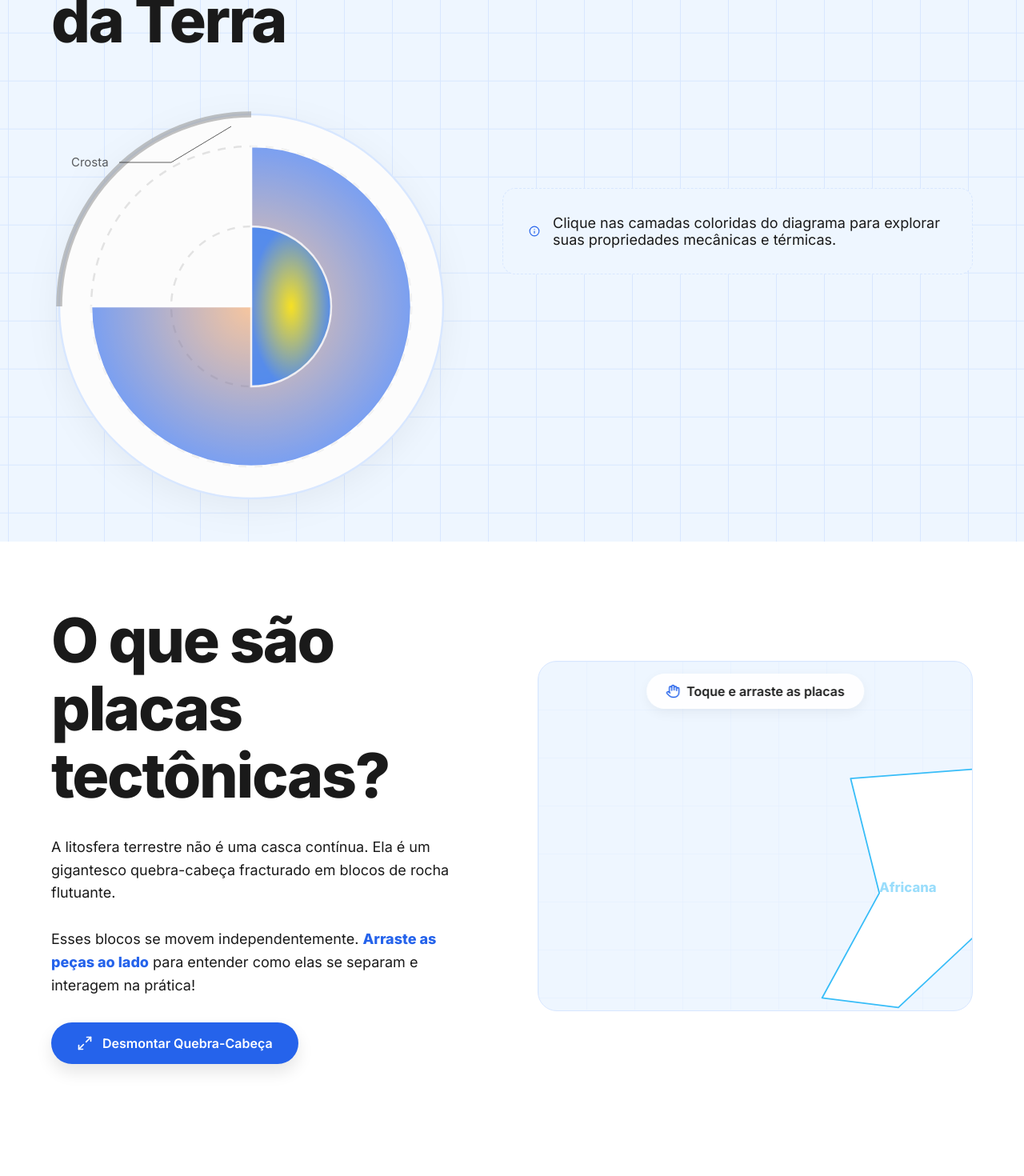
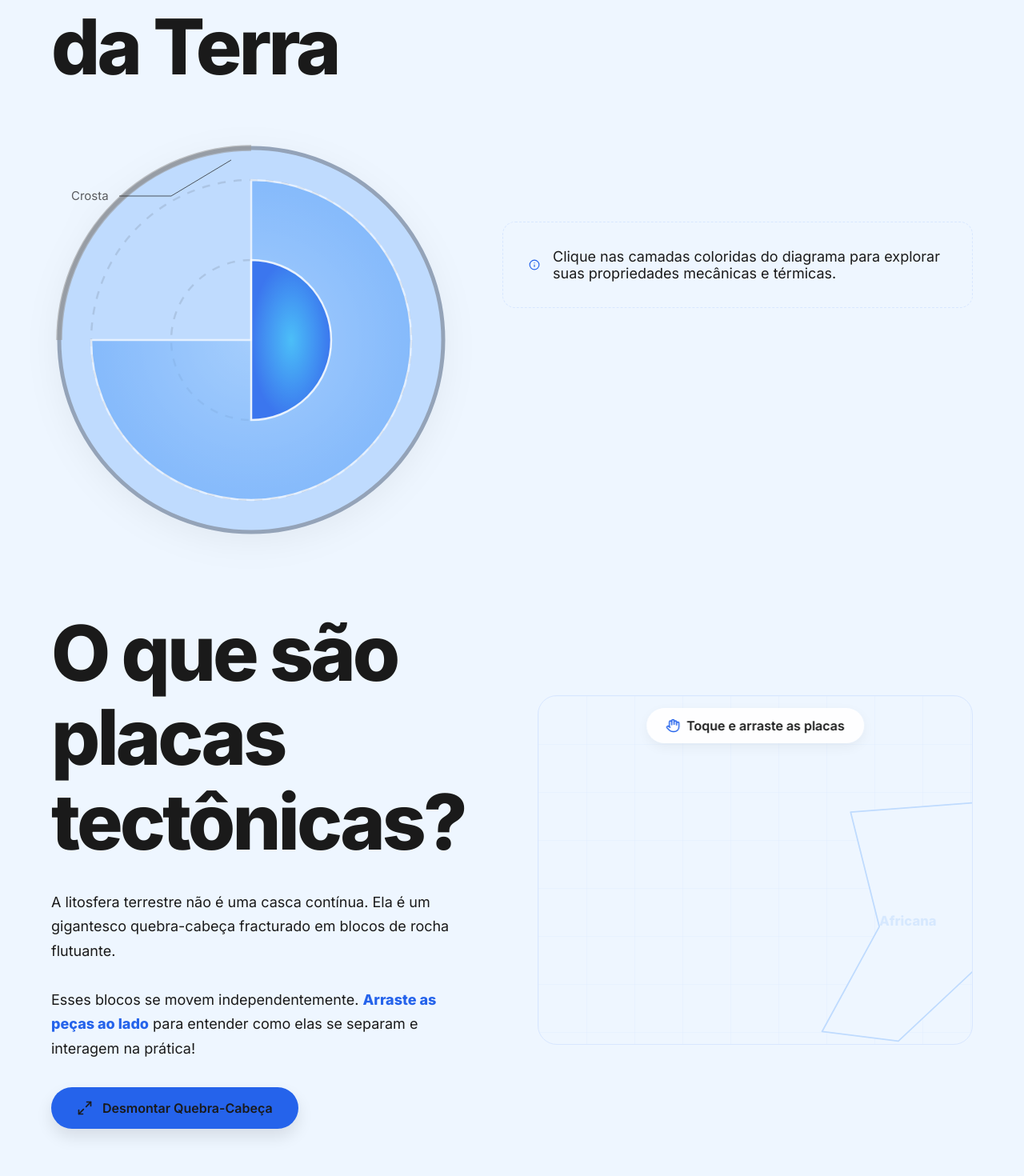
Before and after one commit to Lucasmoney/Placas-Tectonicas, a React (Vite) app: page / in a window 1280 px wide. Shown: the part 940-2410 px from the top of the page at 80% size. Built offline with nearby package versions, Linux system fonts and the light colour scheme.

Commit message:
Feat: Change color palette to Dark Blue Premium theme strictly keeping original structure and logic

```diff
--- a/src/App.jsx
+++ b/src/App.jsx
@@ -53,9 +53,9 @@ function App() {
         <Summary />
         <Quiz />
         <footer style={{ padding: '3rem 5%', textAlign: 'center', backgroundColor: 'transparent', marginTop: '2rem' }}>
-          <div style={{ padding: '2rem', borderRadius: '16px', background: 'white', border: '1px solid var(--color-grid)', boxShadow: '0 10px 30px rgba(0,0,0,0.02)' }}>
+          <div style={{ padding: '2rem', borderRadius: '16px', background: 'var(--color-card)', border: '1px solid var(--color-card-border)', boxShadow: '0 10px 30px rgba(0,0,0,0.2)' }}>
             <p style={{ color: 'var(--color-accent)', fontSize: '0.875rem', fontWeight: 800, textTransform: 'uppercase', letterSpacing: '0.05em', marginBottom: '0.5rem' }}>Equipe de Desenvolvimento</p>
-            <p style={{ color: '#555', fontSize: '1.125rem', fontWeight: 600 }}>
+            <p style={{ color: 'var(--color-text-secondary)', fontSize: '1.125rem', fontWeight: 600 }}>
               Beatriz &bull; Eloisa &bull; Maria Vitória &bull; Ana Carolina &bull; Milena &bull; Yasmin &bull; Lucas
             </p>
           </div>
--- a/src/components/EarthAnatomy.jsx
+++ b/src/components/EarthAnatomy.jsx
@@ -47,16 +47,16 @@ const EarthAnatomy = () => {
           <svg viewBox="0 0 100 100" style={{ width: '100%', height: 'auto', overflow: 'visible', filter: 'drop-shadow(0 10px 20px rgba(0,0,0,0.05))' }}>
             <defs>
               <radialGradient id="mantle-grad" cx="50%" cy="50%" r="50%">
-                <stop offset="0%" stopColor="#f4a261" />
-                <stop offset="100%" stopColor="#2563EB" />
+                <stop offset="0%" stopColor="#93C5FD" />
+                <stop offset="100%" stopColor="#60A5FA" />
               </radialGradient>
               <radialGradient id="mantle-grad-active" cx="50%" cy="50%" r="50%">
                 <stop offset="0%" stopColor="#f4a261" />
                 <stop offset="100%" stopColor="#d84b2a" />
               </radialGradient>
               <radialGradient id="core-grad" cx="50%" cy="50%" r="50%">
-                <stop offset="0%" stopColor="#ffea00" />
-                <stop offset="100%" stopColor="#3B82F6" />
+                <stop offset="0%" stopColor="#38BDF8" />
+                <stop offset="100%" stopColor="#2563EB" />
               </radialGradient>
               <radialGradient id="core-grad-active" cx="50%" cy="50%" r="50%">
                 <stop offset="0%" stopColor="#fffb00" />
@@ -65,7 +65,7 @@ const EarthAnatomy = () => {
             </defs>
 
             {/* Base Outline */}
-            <circle cx="50" cy="50" r="48" fill="#fcfcfc" stroke="var(--color-grid)" strokeWidth="0.5" />
+            <circle cx="50" cy="50" r="48" fill="#BFDBFE" stroke={activeLayer === 'crust' ? 'var(--color-accent)' : '#94A3B8'} strokeWidth="1" />
             <circle cx="50" cy="50" r="40" fill="none" stroke="rgba(0,0,0,0.1)" strokeWidth="0.5" strokeDasharray="2,2" />
             <circle cx="50" cy="50" r="20" fill="none" stroke="rgba(0,0,0,0.1)" strokeWidth="0.5" strokeDasharray="2,2" />
 
--- a/src/components/HeroSection.jsx
+++ b/src/components/HeroSection.jsx
@@ -44,7 +44,7 @@ const HeroSection = () => {
           initial={{ y: 20, opacity: 0 }}
           animate={{ y: 0, opacity: 1 }}
           transition={{ duration: 0.8, delay: 0.2, ease: "easeOut" }}
-          style={{ marginTop: '2rem', maxWidth: '600px', fontSize: '1.25rem', color: '#555' }}
+          style={{ marginTop: '2rem', maxWidth: '600px', fontSize: '1.25rem', color: 'var(--color-text-secondary)' }}
         >
           Uma planta baixa da litosfera terrestre: sistemas, motor e impactos geológicos.
         </motion.p>
@@ -80,7 +80,8 @@ const HeroSection = () => {
             width: '48px', height: '48px',
             borderRadius: '50%',
             border: '1px solid var(--color-grid)',
-            backgroundColor: 'white',
+            backgroundColor: 'var(--color-card)',
+            color: 'var(--color-text-title)',
             boxShadow: '0 4px 20px rgba(0,0,0,0.02)'
           }}
         >
--- a/src/components/TectonicPlates.jsx
+++ b/src/components/TectonicPlates.jsx
@@ -11,7 +11,7 @@ const TectonicPlates = () => {
     pacifica: {
       id: 'pacifica', name: 'Placa do Pacífico', size: '103.3M km²',
       desc: 'A maior placa do planeta. Seu movimento e atrito constante nas bordas criam o intenso Círculo de Fogo.',
-      color: '#EEF6FF', borderColor: '#3B82F6',
+      color: '#1D4ED8', borderColor: '#3B82F6',
       path: "M 60 80 L 320 60 L 380 320 L 260 540 L 40 480 Z",
       centerX: 200, centerY: 280,
       scatter: { x: -80, y: -40, rotate: -10 }
@@ -19,7 +19,7 @@ const TectonicPlates = () => {
     nazca: {
       id: 'nazca', name: 'Placa de Nazca', size: '15.6M km²',
       desc: 'Placa oceânica pesada que afunda (subducção) sob a América do Sul, erguendo a majestosa Cordilheira dos Andes.',
-      color: '#D8E7FF', borderColor: '#2563EB',
+      color: '#3B82F6', borderColor: '#60A5FA',
       path: "M 350 280 L 470 320 L 440 520 L 300 480 Z",
       centerX: 390, centerY: 400,
       scatter: { x: -30, y: 80, rotate: 15 }
@@ -27,7 +27,7 @@ const TectonicPlates = () => {
     sul_americana: {
       id: 'sul_americana', name: 'Placa Sul-Americana', size: '43.6M km²',
       desc: 'O Brasil repousa de forma segura exatamente no centro deste enorme bloco rochoso, longe do caos das bordas.',
-      color: '#F4F8FF', borderColor: '#60A5FA',
+      color: '#60A5FA', borderColor: '#93C5FD',
       path: "M 440 160 L 660 140 L 740 380 L 600 560 L 450 540 L 480 300 Z",
       centerX: 580, centerY: 350,
       scatter: { x: 40, y: -60, rotate: 8 }
@@ -35,7 +35,7 @@ const TectonicPlates = () => {
     africana: {
       id: 'africana', name: 'Placa Africana', size: '61.3M km²',
       desc: 'Está se afastando da placa Sul-Americana, fazendo com que o Oceano Atlântico cresça alguns centímetros por ano.',
-      color: '#FFFFFF', borderColor: '#38BDF8',
+      color: '#93C5FD', borderColor: '#BFDBFE',
       path: "M 700 120 L 960 100 L 960 450 L 800 600 L 640 580 L 760 360 Z",
       centerX: 820, centerY: 350,
       scatter: { x: 120, y: 40, rotate: -12 }
@@ -50,12 +50,12 @@ const TectonicPlates = () => {
   });
 
   return (
-    <section className="section-container" style={{ backgroundColor: 'white' }}>
+    <section className="section-container" style={{ backgroundColor: 'var(--color-bg)' }}>
       <div style={{ marginBottom: '4rem', display: 'flex', flexWrap: 'wrap', gap: 'clamp(2rem, 8vw, 4rem)', alignItems: 'center' }}>
 
         <div style={{ flex: '1 1 300px' }}>
-          <h2 className="text-huge" style={{ marginBottom: '2rem', color: '#1a1a1a', WebkitTextFillColor: '#1a1a1a' }}>O que são placas<br/>tectônicas?</h2>
-          <p className="text-body" style={{ color: '#1a1a1a', WebkitTextFillColor: '#1a1a1a', maxWidth: '500px', marginBottom: '2rem' }}>
+          <h2 className="text-huge" style={{ marginBottom: '2rem', color: 'var(--color-text-title)', WebkitTextFillColor: 'var(--color-text-title)' }}>O que são placas<br/>tectônicas?</h2>
+          <p className="text-body" style={{ color: 'var(--color-text-secondary)', WebkitTextFillColor: 'var(--color-text-secondary)', maxWidth: '500px', marginBottom: '2rem' }}>
             A litosfera terrestre não é uma casca contínua. Ela é um gigantesco quebra-cabeça fracturado em blocos de rocha flutuante.
             <br/><br/>
             Esses blocos se movem independentemente. <strong style={{ color: 'var(--color-accent)', WebkitTextFillColor: 'var(--color-accent)' }}>Arraste as peças ao lado</strong> para entender como elas se separam e interagem na prática!
@@ -67,8 +67,8 @@ const TectonicPlates = () => {
               display: 'inline-flex', alignItems: 'center', gap: '0.75rem',
               padding: '1rem 2rem',
               background: isScattered ? 'var(--color-text)' : 'var(--color-accent)',
-              color: 'white',
-              WebkitTextFillColor: 'white',
+              color: 'var(--color-text-title)',
+              WebkitTextFillColor: 'var(--color-text-title)',
               borderRadius: '30px',
               fontWeight: 600, fontSize: '1rem',
               transition: 'all 0.3s',
@@ -96,7 +96,7 @@ const TectonicPlates = () => {
                   top: '-1rem',
                   left: 0,
                   right: 0,
-                  background: 'white',
+                  background: 'var(--color-card)',
                   padding: '1.5rem',
                   borderRadius: '16px',
                   boxShadow: '0 20px 40px rgba(0,0,0,0.1)',
@@ -105,8 +105,8 @@ const TectonicPlates = () => {
                 }}
               >
                 <h4 style={{ fontSize: '1.25rem', marginBottom: '0.5rem', color: platesData[activePlate].borderColor, WebkitTextFillColor: platesData[activePlate].borderColor, fontWeight: 800 }}>{platesData[activePlate].name}</h4>
-                <div style={{ fontSize: '0.875rem', fontWeight: 600, marginBottom: '0.5rem', color: '#1a1a1a', WebkitTextFillColor: '#1a1a1a', textTransform: 'uppercase', letterSpacing: '0.05em' }}>Área: {platesData[activePlate].size}</div>
-                <p style={{ fontSize: '1rem', color: '#1a1a1a', WebkitTextFillColor: '#1a1a1a', lineHeight: 1.5 }}>{platesData[activePlate].desc}</p>
+                <div style={{ fontSize: '0.875rem', fontWeight: 600, marginBottom: '0.5rem', color: 'var(--color-text-secondary)', WebkitTextFillColor: 'var(--color-text-secondary)', textTransform: 'uppercase', letterSpacing: '0.05em' }}>Área: {platesData[activePlate].size}</div>
+                <p style={{ fontSize: '1rem', color: 'var(--color-text-secondary)', WebkitTextFillColor: 'var(--color-text-secondary)', lineHeight: 1.5 }}>{platesData[activePlate].desc}</p>
               </motion.div>
             ) : (
                <motion.div
@@ -131,7 +131,7 @@ const TectonicPlates = () => {
                   boxShadow: '0 5px 15px rgba(0,0,0,0.05)'
                 }}
               >
-                <Hand size={18} color="var(--color-accent)" /> <span style={{ color: '#1a1a1a', WebkitTextFillColor: '#1a1a1a' }}>Toque e arraste as placas</span>
+                <Hand size={18} color="var(--color-accent)" /> <span style={{ color: 'var(--color-text-secondary)', WebkitTextFillColor: 'var(--color-text-secondary)' }}>Toque e arraste as placas</span>
               </motion.div>
             )}
           </AnimatePresence>
@@ -180,7 +180,7 @@ const TectonicPlates = () => {
                     >
                       <path
                         d={plate.path}
-                        fill={activePlate === key ? plate.color : 'white'}
+                        fill={activePlate === key ? plate.color : 'var(--color-bg)'}
                         stroke={plate.borderColor}
                         strokeWidth={activePlate === key ? "6" : "3"}
                         strokeLinejoin="round"
--- a/src/index.css
+++ b/src/index.css
@@ -30,42 +30,57 @@ body {
   background-repeat: repeat !important;
   color: var(--color-text) !important;
   -webkit-text-fill-color: var(--color-text); /* Removido o !important para permitir overrides */
+  background: linear-gradient(135deg, #08172D 0%, #0B1F3A 50%, #102B52 100%);
+  background-attachment: fixed;
+  color: var(--color-text);
   overflow-x: hidden;
   -webkit-font-smoothing: antialiased;
-  -moz-osx-font-smoothing: grayscale;
 }
 
-/* Exceções do Hack Anti-Inversão para manter as cores dos textos nos botões */
-[style*="color: white"], [style*="color:white"], [style*="color: #ffffff"], [style*="color:#ffffff"], [style*="color: #fff"], [style*="color:#fff"] {
-  -webkit-text-fill-color: white !important;
+/* Background Grid Pattern */
+body::before {
+  content: '';
+  position: fixed;
+  top: 0;
+  left: 0;
+  width: 100vw;
+  height: 100vh;
+  background-image:
+    linear-gradient(to right, var(--color-grid) 1px, transparent 1px),
+    linear-gradient(to bottom, var(--color-grid) 1px, transparent 1px);
+  background-size: 40px 40px;
+  pointer-events: none;
+  z-index: -1;
 }
 
-[style*="color: var(--color-text)"], [style*="color:var(--color-text)"] {
-  -webkit-text-fill-color: var(--color-text) !important;
-}
-
-/* Subtle grid background like the PDF */
-.grid-bg {
-  background-color: transparent !important;
-  background-image:
-    linear-gradient(to right, var(--color-grid) 1px, transparent 1px),
-    linear-gradient(to bottom, var(--color-grid) 1px, transparent 1px) !important;
-  background-size: 60px 60px, 60px 60px;
-  background-position: center;
-}
-
-h1, h2, h3, h4 {
+/* Typography */
+h1, h2, h3, h4, h5, h6 {
+  margin: 0;
   font-weight: 800;
-  line-height: 1.1;
-  letter-spacing: -0.03em;
+  letter-spacing: -0.02em;
+  color: #F8FAFC;
 }
 
 /* Typography scaling */
 .text-hero { font-size: clamp(3.5rem, 8vw, 7rem); }
-.text-huge { font-size: clamp(2.5rem, 6vw, 5rem); }
-.text-h1 { font-size: clamp(2rem, 4vw, 3.5rem); }
-.text-h2 { font-size: clamp(1.5rem, 3vw, 2.5rem); }
-.text-body { font-size: 1.125rem; line-height: 1.6; }
+.text-huge {
+  font-size: clamp(3rem, 8vw, 6rem);
+  line-height: 1.1;
+  letter-spacing: -0.04em;
+}
+.text-h1 {
+  font-size: clamp(2.5rem, 5vw, 4rem);
+  line-height: 1.1;
+}
+.text-h2 {
+  font-size: clamp(2rem, 4vw, 3rem);
+  line-height: 1.2;
+}
+.text-body {
+  font-size: 1.125rem;
+  line-height: 1.7;
+  color: #94A3B8;
+}
 
 .section-container {
   min-height: 100svh;
```
Also changed, not shown: src/components/EarthquakesVolcanoes.jsx (+14 -14 lines), src/components/PlateMovements.jsx (+5 -6 lines), src/components/Quiz.jsx (+7 -7 lines), src/components/Summary.jsx (+10 -10 lines).
